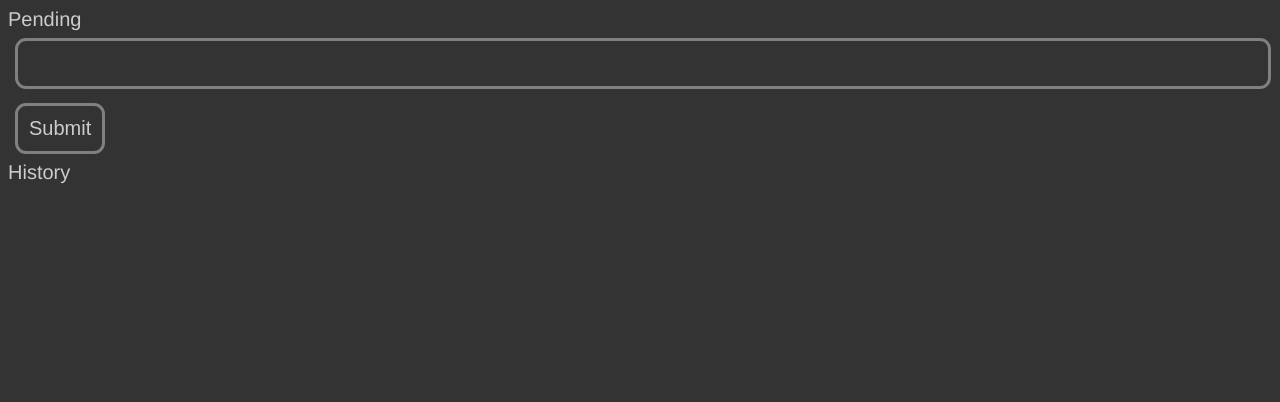
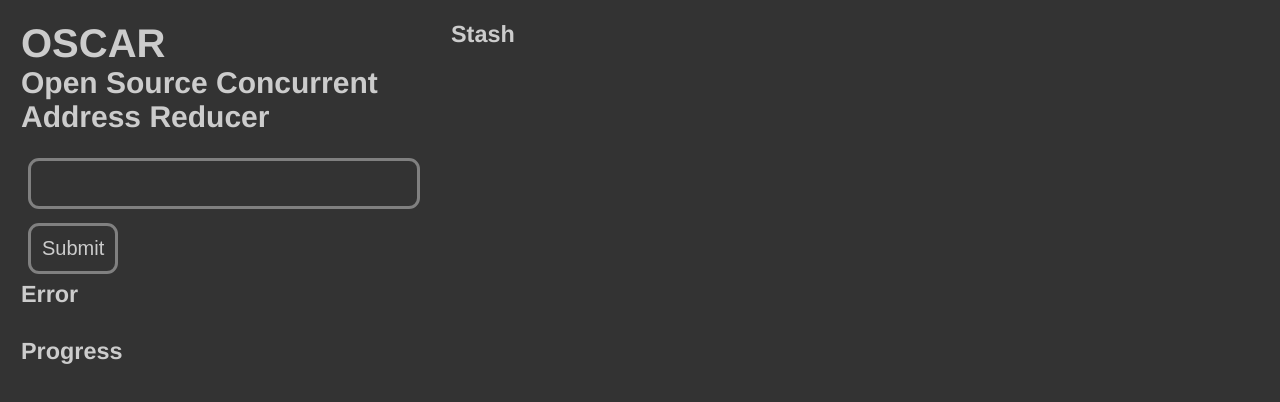
Before and after one commit to osctune/oscar-app, a React app: page / in a window 1280 px wide. Shown: the top 402 px of the page. Built offline with nearby package versions, Linux system fonts and the light colour scheme.

Commit message:
Design WIP

```diff
--- a/src/App.js
+++ b/src/App.js
@@ -37,27 +37,48 @@ const Url = ({
     };
 
     return (
-        <div>
-            <div>
-                Pending
+        <div className="layout">
+            <div className="title">
+                <h1>OSCAR</h1>
+                <h2>Open Source Concurrent Address Reducer</h2>
+            </div>
+            <div className="control">
+                <form onSubmit={handleCreateUrl}>
+                    <input type="text" value={url} onChange={handleChangeUrl} />
+                    <input type="submit" value="Submit" />
+                </form>
+            </div>
+            <div className="stash">
+                <h3>Stash</h3>
+                {history.filter(action => action.type === ACTION_CREATE_URL_OK).map(action => {
+                    return (
+                        <div className="card" key={action.id}>
+                            <span>{action.id}</span>
+                            <a href={action.url}>{action.url}</a>
+                            <pre>
+                                {JSON.stringify(action, null, 4)}
+                            </pre>
+                        </div>
+                    );
+                })}
+            </div>
+            <div className="error">
+                <h3>Error</h3>
+                {history.filter(action => action.type !== ACTION_CREATE_URL_OK).slice(0, 1).map(action => {
+                    return (
+                        <div key={action.id}>
+                            <div>{action.url}</div>
+                            <div>{action.reason}</div>
+                        </div>
+                    );
+                })}
+            </div>
+            <div className="progress">
+                <h3>Progress</h3>
                 {pending.map(action => {
                     return (
                         <div key={action.id}>
                             {action.url}
-                        </div>
-                    );
-                })}
-            </div>
-            <form onSubmit={handleCreateUrl}>
-                <input type="text" value={url} onChange={handleChangeUrl} />
-                <input type="submit" value="Submit" />
-            </form>
-            <div>
-                History
-                {history.filter(action => action.type === ACTION_CREATE_URL_OK).map(action => {
-                    return (
-                        <div key={action.id}>
-                            <a href={action.url}>{action.url}</a>
                         </div>
                     );
                 })}
```
